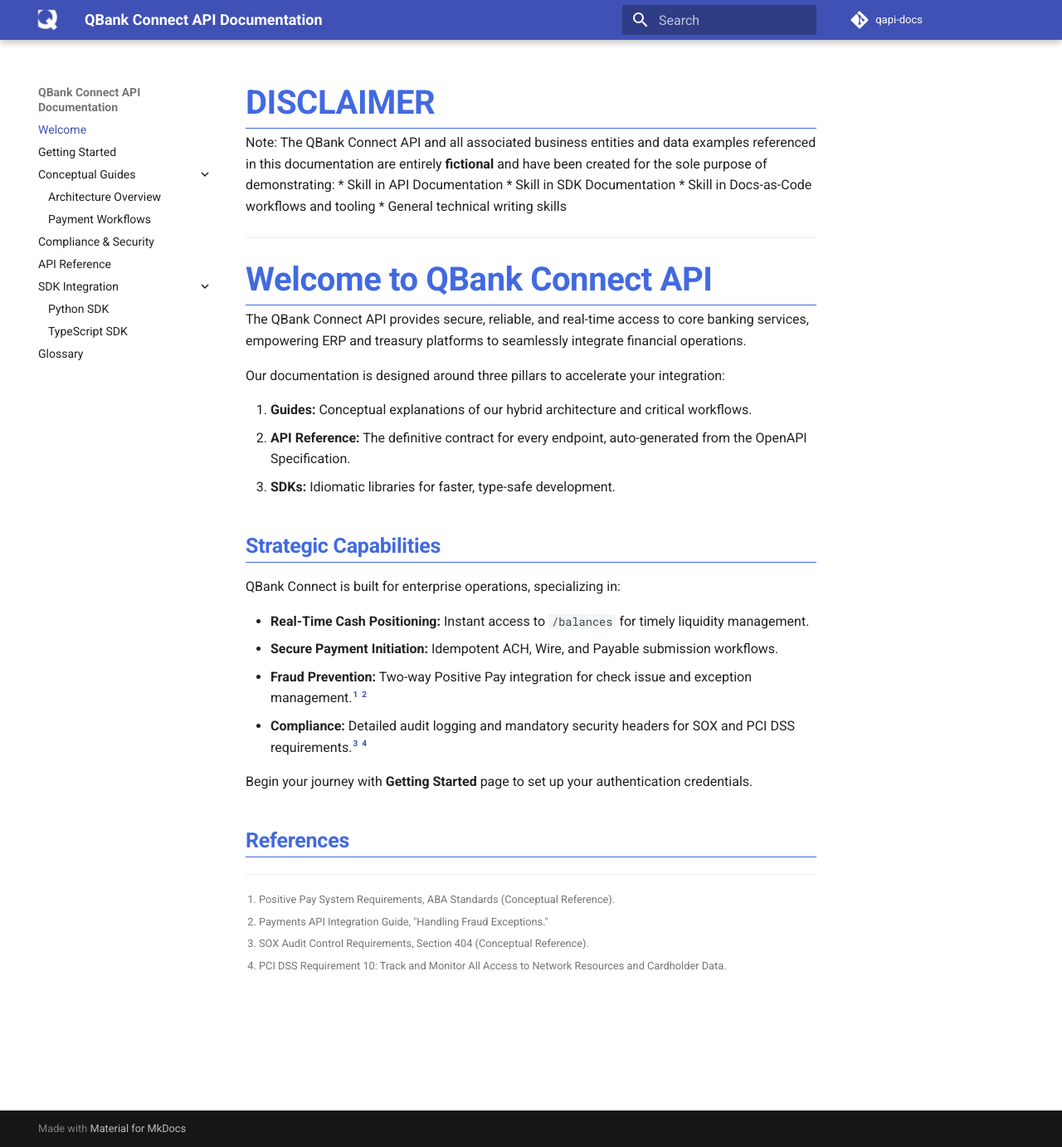
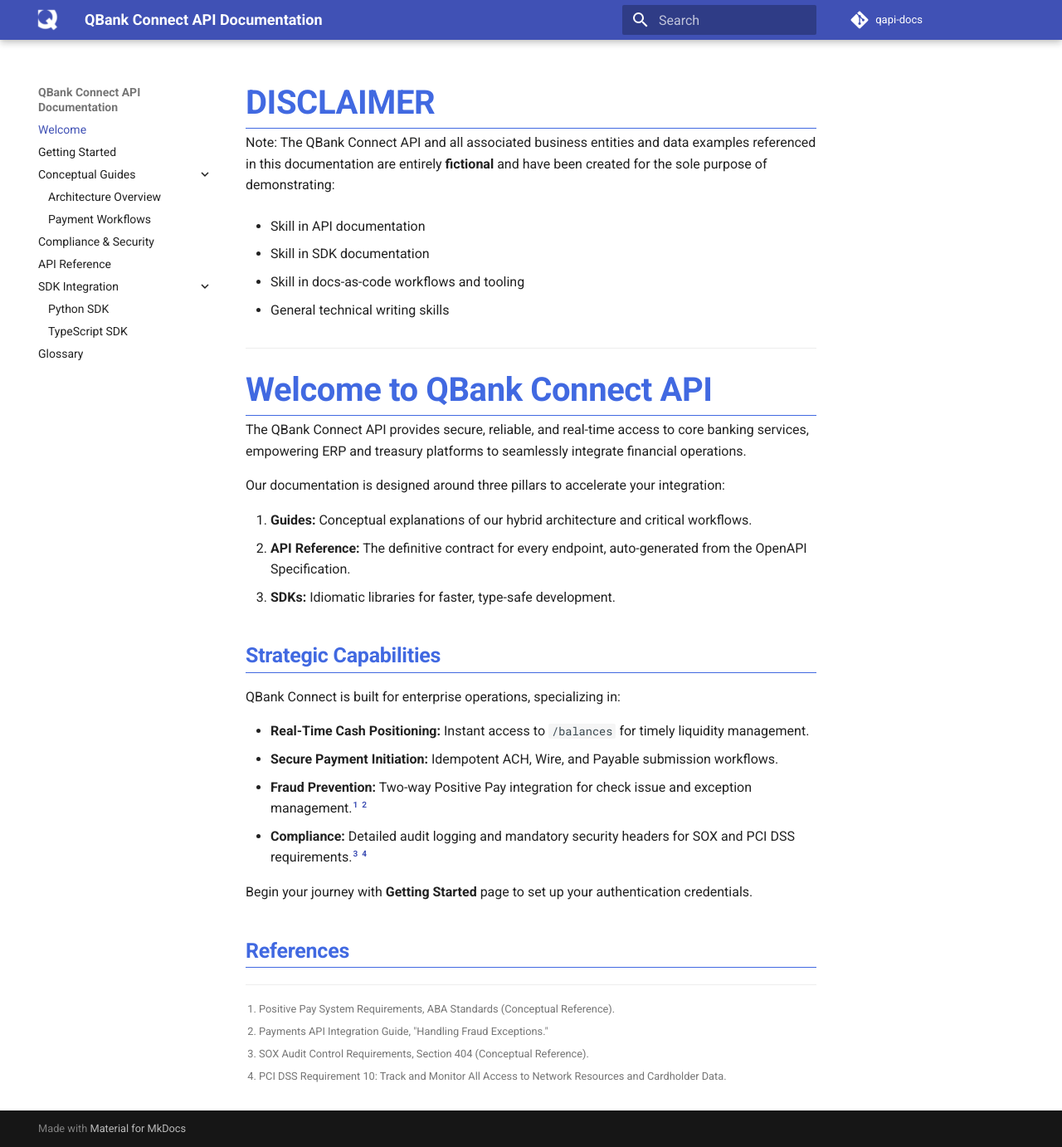
Before and after one commit to aitechnicalwriter/qapi-docs, an MkDocs documentation site: the page built from docs/index.md, in a window 1280 px wide and 1382 px high. Shown: the whole window at 83% size. Built offline with MkDocs 1.6.1 and Material for MkDocs 9.7.7, drawn with Linux system fonts in a browser that asks for light colours; comment, search, counter and statistics services are not loaded.

Commit message:
fix: Corrected spacing issue in Disclaimer

```diff
--- a/docs/index.md
+++ b/docs/index.md
@@ -1,8 +1,12 @@
 # DISCLAIMER
 Note: The QBank Connect API and all associated business entities and data examples referenced in this documentation are entirely **fictional** and have been created for the sole purpose of demonstrating:
-* Skill in API Documentation
-* Skill in SDK Documentation
-* Skill in Docs-as-Code workflows and tooling
+
+* Skill in API documentation
+
+* Skill in SDK documentation
+
+* Skill in docs-as-code workflows and tooling
+
 * General technical writing skills
 
 ---
```
